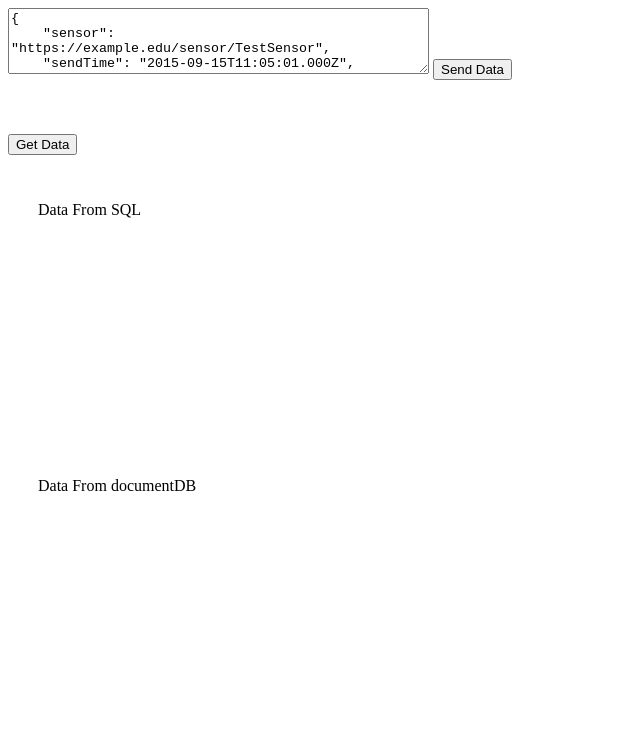
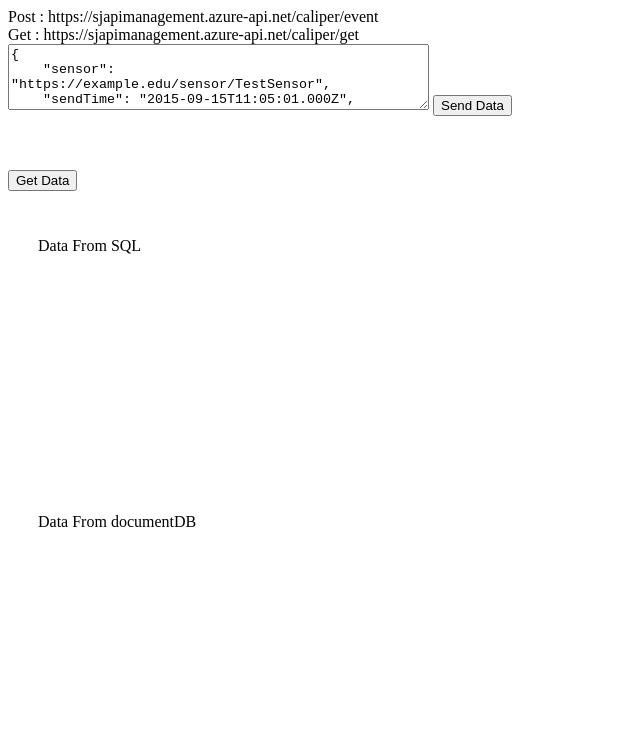
Before and after one commit to sachin03jain/helloworld, a website: page public/index.html in a window 1280 px wide. Shown: the whole page, without its empty margins (0-640 px from the left). Drawn offline with nearby package versions, Linux system fonts and the light colour scheme.

Commit message:
change in index.html

```diff
--- a/public/index.html
+++ b/public/index.html
@@ -12,6 +12,10 @@
 
 <body >
     <div>
+      <label for="data"  >Post : https://sjapimanagement.azure-api.net/caliper/event</label>
+      <br/>
+      <label for="data"  >Get : https://sjapimanagement.azure-api.net/caliper/get</label>
+      <br/>
       <textarea rows="4" cols="50" id="sendDataTextId"  spellcheck="false" autocapitalize="off" autocorrect="off" > </textarea>
        <button type="button" id="sendBtnId">Send Data</button>
         <br/>
```
